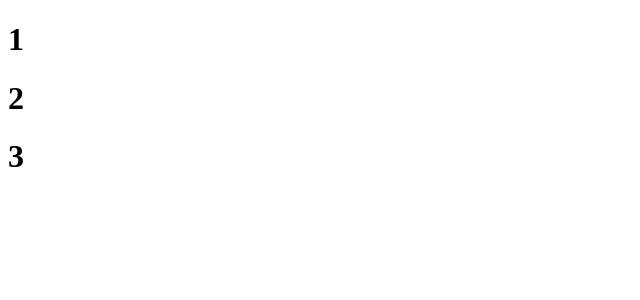
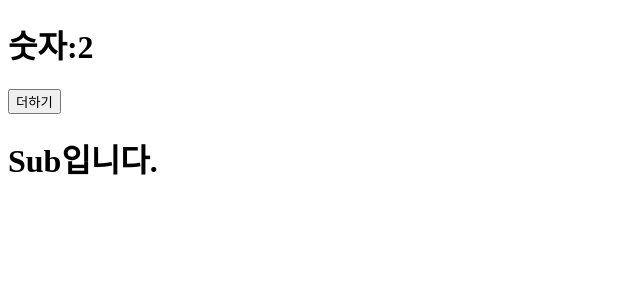
Before and after one commit to stella6767/react-basic, a React (Create React App) app: page / in a window 1280 px wide. Shown: the top 300 px of the page, without its empty margins (0-640 px from the left). Built offline with nearby package versions, Linux system fonts and the light colour scheme.

Commit message:
상태변수 설정

```diff
--- a/src/App.js
+++ b/src/App.js
@@ -1,5 +1,7 @@
 //import logo from './logo.svg';
+import { useState } from 'react';
 import './App.css';
+import Sub from './Sub';
 
 //0. React엔진 - 데이터변경감지해서 UI 그려주는!!
 //1. 실행과정(index.html) - SPA(페이지가 1)
@@ -24,32 +26,22 @@ const mystyle = {
 };
 
 function App() {
-  // let c;
-  // console.log(1, c);
-
   let list = [1, 2, 3];
-  let number = 1;
+  //let number = 1; //상태변수라면 UI가 자동으로 변경됨, 상태값 아님
+  const [number, setNumber] = useState(2); //React안에 hookes 라이브러리 상태값이 됨.
   const add = () => {
-    number++;
-    console.log('add', add);
+    //number++;
+    setNumber(number + 1); //리액트한테 number 값 변경할께라고 요청
+    console.log('add', number);
   };
 
+  //랜더링 시점 = 상태값 변경
   return (
     <div>
-      <div>
-        {list.map((n) => (
-          <h1>{n}</h1>
-        ))}
-      </div>
+      <h1>숫자:{number}</h1>
+      <button onClick={add}>더하기</button>
+      <Sub />
     </div>
-
-    // <div>
-    //   <div style={mystyle}>
-    //     안녕{a === 10 ? '10입니다.' : '10이 아닙니다.'}{' '}
-    //   </div>
-    //   <h1 className="box-style">해당태그{b === 20 && '20입니다.'}</h1>
-    //   <hr />
-    // </div>
   );
 }
 
--- /dev/null
+++ b/src/Sub.js
@@ -0,0 +1,13 @@
+import React from 'react';
+
+const Sub = () => {
+  //리턴을 할지 안 할지 함수 제공!!
+
+  return (
+    <div>
+      <h1>Sub입니다.</h1>
+    </div>
+  );
+};
+
+export default Sub;
```
Also changed, not shown: 1 other file (tests, documents, lock files or other folders).
